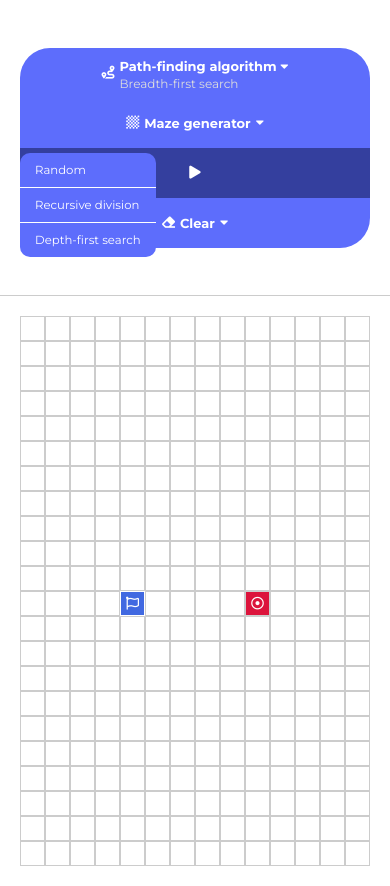
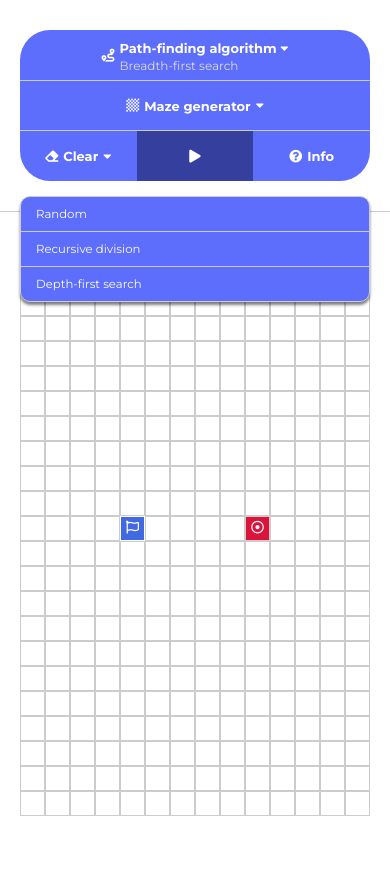
Before and after one commit to nickon437/pathalgo, a plain HTML site: page index.html in a window 390 px wide. Both pictures are taken after a click on the item "Maze generator". After the commit the page ends 844 px from the top, so only its background shows below. Drawn offline with nearby package versions, Linux system fonts and the light colour scheme.

Commit message:
🎨 Style - Incorporate info btn into control

```diff
--- a/index.html
+++ b/index.html
@@ -45,12 +45,14 @@
             <li id="mgDfs" class="dropdown-item">Depth-first search</li>
           </ul>
         </li>
-        <li class="dropdown-box" id="start-dropdown">
-          <button type="button" id="start-btn" class="dropdown-toggle">
+
+
+        <li class="dropdown-box start-dropdown lg">
+          <button type="button" class="dropdown-toggle start-btn">
             <i class="fas fa-play"></i>
           </button>
         </li>
-        <li class="dropdown-box" id="clear-dropdown">
+        <li class="dropdown-box clear-dropdown lg">
           <a href="#" class="dropdown-toggle">
             <i class="fas fa-eraser"></i>Clear<i class="fas fa-caret-down"></i>
           </a>
@@ -59,6 +61,57 @@
             <li id="clear-walls" class="dropdown-item">Clear walls</li>
           </ul>
         </li>
+        <li class="dropdown-box info-dropdown lg">
+          <a href="#" class="dropdown-toggle">
+            <i class="fas fa-question-circle"></i>
+          </a>
+          <ul class="dropdown-menu">
+            <li class="dropdown-item"><div class="cell start"></div> Start node</li>
+            <li class="dropdown-item"><div class="cell target"></div> Target node</li>
+            <li class="dropdown-item"><div class="cell no-border-radius"></div> Unvisited node</li>
+            <li class="dropdown-item"><div class="cell no-border-radius"></div> Unvisited node</li>
+            <li class="dropdown-item no-animation"><div class="cell visited"></div> Visited node</li>
+            <li class="dropdown-item"><div class="cell visited path"></div> Shortest path</li>
+            <li class="dropdown-item"><div class="cell user-path"></div> User path</li>
+            <li class="dropdown-item completed-path"><div class="cell user-path"></div> Completed user path</li>
+            <li class="dropdown-item"><div class="cell wall"></div> Wall</li>
+          </ul>
+        </li>
+
+
+        <li id="small-control">
+          <div class="dropdown-box clear-dropdown sm">
+            <a href="#" class="dropdown-toggle">
+              <i class="fas fa-eraser"></i>Clear<i class="fas fa-caret-down"></i>
+            </a>
+            <ul class="dropdown-menu">
+              <li id="clear-path" class="dropdown-item">Clear path</li>
+              <li id="clear-walls" class="dropdown-item">Clear walls</li>
+            </ul>
+          </div>
+          <div class="dropdown-box start-dropdown sm">
+            <button type="button" class="dropdown-toggle start-btn">
+              <i class="fas fa-play"></i>
+            </button>
+          </div>
+          <div class="dropdown-box info-dropdown sm">
+            <a href="#" class="dropdown-toggle">
+              <i class="fas fa-question-circle"></i>
+              Info
+            </a>
+            <ul class="dropdown-menu">
+              <li class="dropdown-item"><div class="cell start"></div> Start node</li>
+              <li class="dropdown-item"><div class="cell target"></div> Target node</li>
+              <li class="dropdown-item"><div class="cell no-border-radius"></div> Unvisited node</li>
+              <li class="dropdown-item"><div class="cell no-border-radius"></div> Unvisited node</li>
+              <li class="dropdown-item no-animation"><div class="cell visited"></div> Visited node</li>
+              <li class="dropdown-item"><div class="cell visited path"></div> Shortest path</li>
+              <li class="dropdown-item"><div class="cell user-path"></div> User path</li>
+              <li class="dropdown-item completed-path"><div class="cell user-path"></div> Completed user path</li>
+              <li class="dropdown-item"><div class="cell wall"></div> Wall</li>
+            </ul>
+          </div>
+        </li>
       </ul>
     </nav>
     <div id="board" draggable="false"></div>
--- a/script.js
+++ b/script.js
@@ -44,7 +44,7 @@ $('#path-finding-dropdown').on('click', (e) => {
   }
 });
 
-$('#start-btn').on('click', () => {
+$('.start-btn').on('click', () => {
   if (app.start && app.target) {
     startPathFinding();
   }
@@ -74,7 +74,7 @@ $('#maze-generator-dropdown').on('click', async (e) => {
   }
 });
 
-$('#clear-dropdown').on('click', (e) => {
+$('.clear-dropdown').on('click', (e) => {
   if (e.target.classList.contains('dropdown-item')) {
     app.state = 'finished';
     clearSearchResult();
--- a/style.css
+++ b/style.css
@@ -116,6 +116,8 @@ nav > ul {
   border-radius: 10px;
   font-size: 0.9rem;
   overflow: hidden;
+  box-shadow: 0 3px 3px rgba(0, 0, 0, 0.5);
+  border: 1px solid var(--border-color);
   display: none;
 }
 
@@ -124,7 +126,7 @@ nav > ul {
 }
 
 .dropdown-menu li {
-  border-top: 1px solid white;
+  border-top: 1px solid var(--border-color);
   padding: 10px 15px;
   cursor: pointer;
 }
@@ -152,11 +154,29 @@ nav > ul {
   color: #ddd;
 }
 
-#start-btn {
+.dropdown-item {
+  display: flex;
+  align-items: center;
+  gap: 0.5rem
+}
+
+.info-dropdown {
+  border-left: 1px solid #eee;
+}
+
+.start-btn {
   border-radius: 50%;
   background-color: #343f9e;
   /* height: 250%; */
   /* height: 130%; */
+}
+
+#small-control {
+  display: flex;
+}
+
+.sm {
+  display: none;
 }
 
 button {
@@ -217,6 +237,11 @@ button {
   display: flex;
   align-items: center;
   justify-content: center;
+  background-color: var(--background-color);
+}
+
+.no-border-radius.cell::before {
+  border-radius: 0;
 }
 
 .visited.cell::before {
@@ -299,55 +324,84 @@ button {
   }
 }
 
-@media screen and (max-width: 1200px) and (min-width: 899px) {
+@media screen and (max-width: 1200px) and (min-width: 949px) {
   nav > ul {
     margin-left: auto;
   }
 }
 
-@media screen and (max-width: 900px) {
+@media screen and (max-width: 950px) {
   nav > span {
     display: none;
   }
 }
 
-@media screen and (max-width: 700px) {
+@media screen and (max-width: 750px) {
   html {
     font-size: 13px;
   }
 
-  .dropdown-toggle {
-    padding: 0 15px;
-  }
-
   nav {
-    height: 35%;
+    height: 25%;
   }
 
   #board {
-    height: 70%;
+    height: 75%;
   }
 
   nav > ul {
     flex-direction: column;
     width: 100%;
+    position: relative;
+  }
+
+  .dropdown-box {
+    position: static;
   }
 
   .dropdown-box, .dropdown-toggle {
     width: 100%;
   }
 
-  #start-btn {
+  .sm {
+    display: flex;
+  }
+
+  .lg {
+    display: none;
+  }
+
+  .start-btn {
     border-radius: 0;
   }
 
-  .dropdown-box:first-child .dropdown-toggle:hover {
+  li.dropdown-box:first-child .dropdown-toggle:hover {
+    border-top-right-radius: 30px;
     border-bottom-left-radius: 0;
-    border-top-right-radius: 30px;
   }
 
-  .dropdown-box:last-child .dropdown-toggle:hover {
-    border-bottom-left-radius: 30px;
+  .sm.dropdown-box:first-child .dropdown-toggle:hover {
+    border-top-left-radius: 0;
+  }
+
+  .sm.dropdown-box:last-child .dropdown-toggle:hover {
     border-top-right-radius: 0;
   }
+
+  .dropdown-menu {
+    position: absolute;
+    left: 0;
+    right: 0;
+    width: 100%;
+    top: 110%;
+    bottom: auto;
+  }
+
+  .info-dropdown {
+    border-left: none;
+  }
+
+  #control-panel > ul > li:not(:first-child) {
+    border-top: 1px solid var(--border-color);
+  }
 }
```
